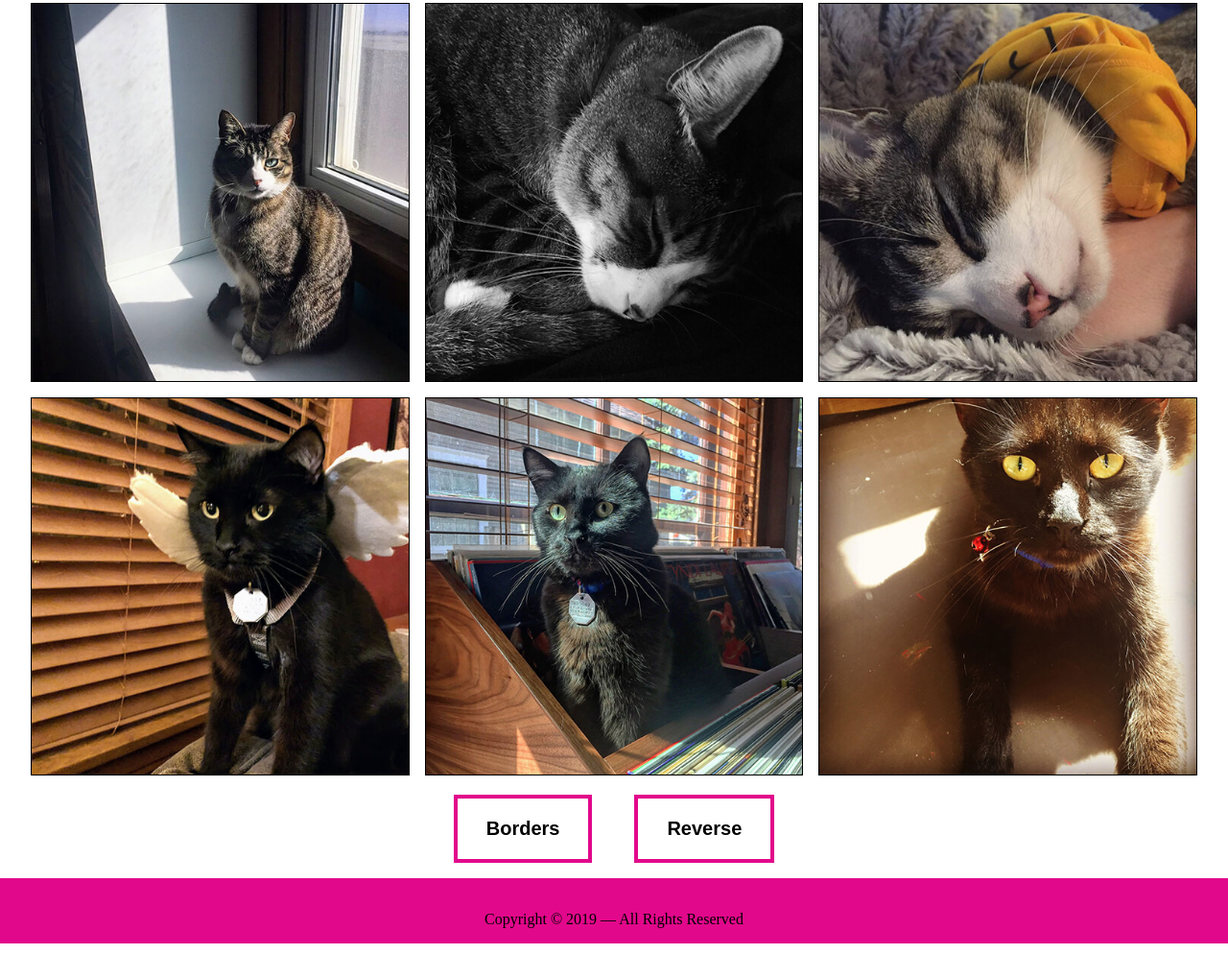
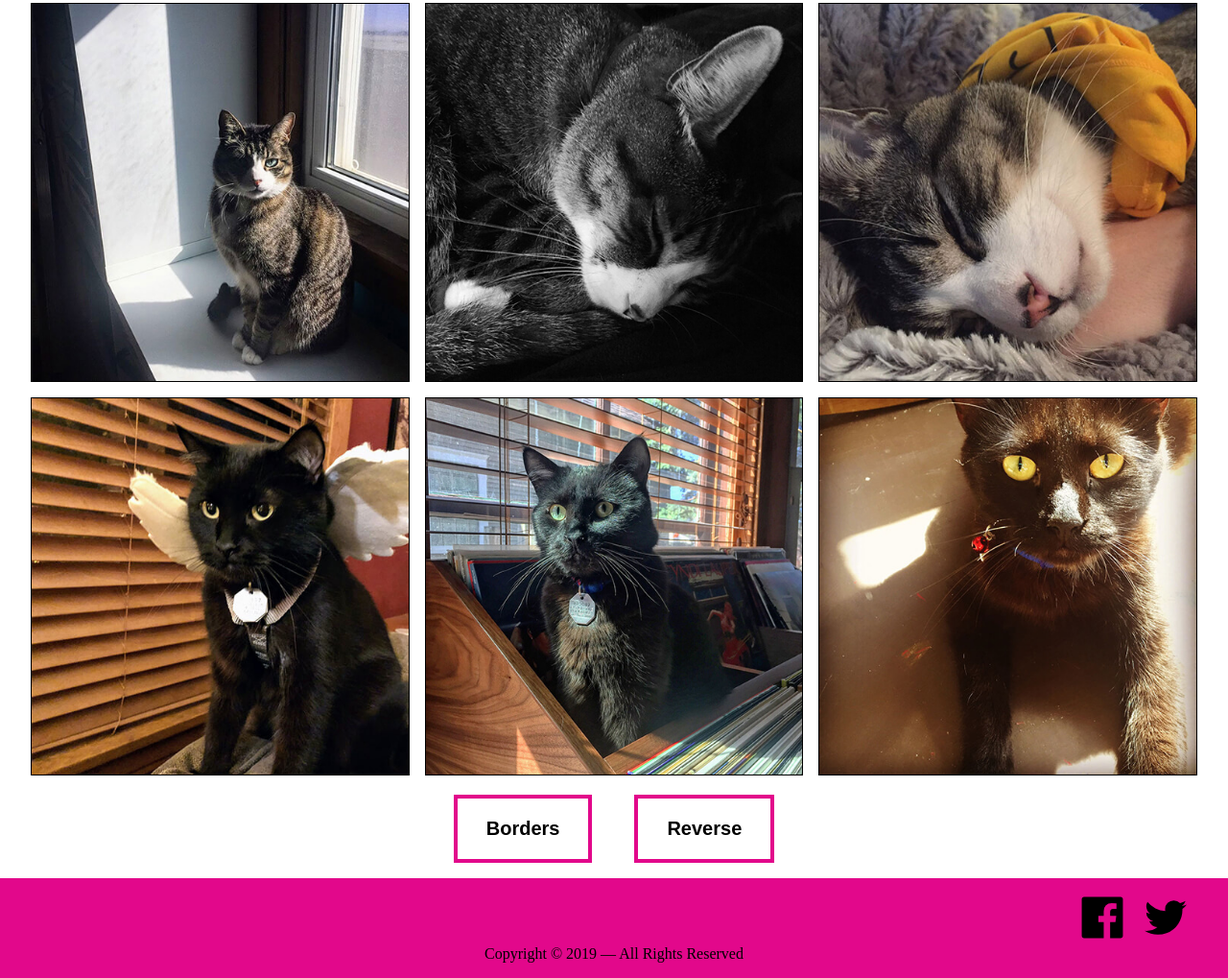
Before and after one commit to qjac/uofm-fed, a website: page index.html in a window 1280 px wide. Shown: the part 173-1192 px from the top of the page at 96% size. Before the commit the page ends 1156 px from the top, so only its background shows below. Drawn offline with nearby package versions, Linux system fonts and the light colour scheme; files that its build step writes are made by us from their sources.

Commit message:
replace svgs to fix webkit render issues

```diff
--- a/index.html
+++ b/index.html
@@ -42,12 +42,12 @@
         <ul class="social">
             <li>
                 <a href="https://google.com/" target="_blank">
-                    <svg class="social-icon" viewBox="0 0 512 512"><path d="M426.8 64H85.2C73.5 64 64 73.5 64 85.2v341.6c0 11.7 9.5 21.2 21.2 21.2H256V296h-45.9v-56H256v-41.4c0-49.6 34.4-76.6 78.7-76.6 21.2 0 44 1.6 49.3 2.3v51.8h-35.3c-24.1 0-28.7 11.4-28.7 28.2V240h57.4l-7.5 56H320v152h106.8c11.7 0 21.2-9.5 21.2-21.2V85.2c0-11.7-9.5-21.2-21.2-21.2z"/></svg>
+                    <object class="social-icon" type="image/svg+xml" data="images/social-facebook.svg">Facebook</object>
                 </a>
             </li>
             <li>
                 <a href="https://google.com" target="_blank">
-                    <svg class="social-icon" viewBox="0 0 512 512"><path d="M492 109.5c-17.4 7.7-36 12.9-55.6 15.3 20-12 35.4-31 42.6-53.6-18.7 11.1-39.4 19.2-61.5 23.5C399.8 75.8 374.6 64 346.8 64c-53.5 0-96.8 43.4-96.8 96.9 0 7.6.8 15 2.5 22.1-80.5-4-151.9-42.6-199.6-101.3-8.3 14.3-13.1 31-13.1 48.7 0 33.6 17.2 63.3 43.2 80.7-16-.4-31-4.8-44-12.1v1.2c0 47 33.4 86.1 77.7 95-8.1 2.2-16.7 3.4-25.5 3.4-6.2 0-12.3-.6-18.2-1.8 12.3 38.5 48.1 66.5 90.5 67.3-33.1 26-74.9 41.5-120.3 41.5-7.8 0-15.5-.5-23.1-1.4C62.8 432 113.7 448 168.3 448 346.6 448 444 300.3 444 172.2c0-4.2-.1-8.4-.3-12.5C462.6 146 479 129 492 109.5z"/></svg>
+                    <object class="social-icon" type="image/svg+xml" data="images/social-twitter.svg">Twitter</object>
                 </a>
             </li>
         </ul>
--- a/scss/layout/_footer.scss
+++ b/scss/layout/_footer.scss
@@ -27,15 +27,17 @@ footer {
             height: 100%;
         }
 
-        svg.social-icon {
+        .social-icon {
             margin: 0 0.5em;
             transition: $hover-transition;
-            max-width: 60px;
+            max-width: 50px;
 
             &:active,
             &:focus,
             &:hover {
-                fill: $color-white;
+                path {
+                    fill: $color-white;
+                }
             }
         }
 
```
Also changed, not shown: images/logo-facebook.svg (deleted), images/logo-twitter.svg (deleted), images/social-facebook.svg (added), images/social-twitter.svg (added).
